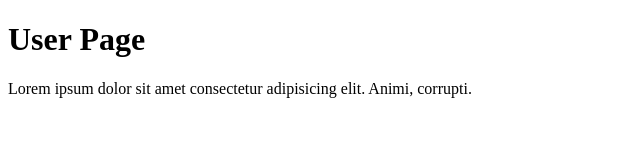
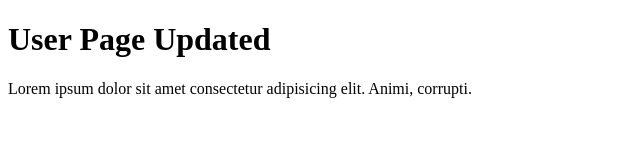
Before and after one commit to Hasnain91/splitmate, a plain HTML site: page user.html in a window 1280 px wide. Shown: the whole page, without its empty margins (0-640 px from the left). Drawn offline with Linux system fonts and the light colour scheme.

Commit message:
Update User Page

```diff
--- a/user.html
+++ b/user.html
@@ -6,7 +6,7 @@
     <title>User Page</title>
   </head>
   <body>
-    <h1>User Page</h1>
+    <h1>User Page Updated</h1>
     <p>
       Lorem ipsum dolor sit amet consectetur adipisicing elit. Animi, corrupti.
     </p>
```
